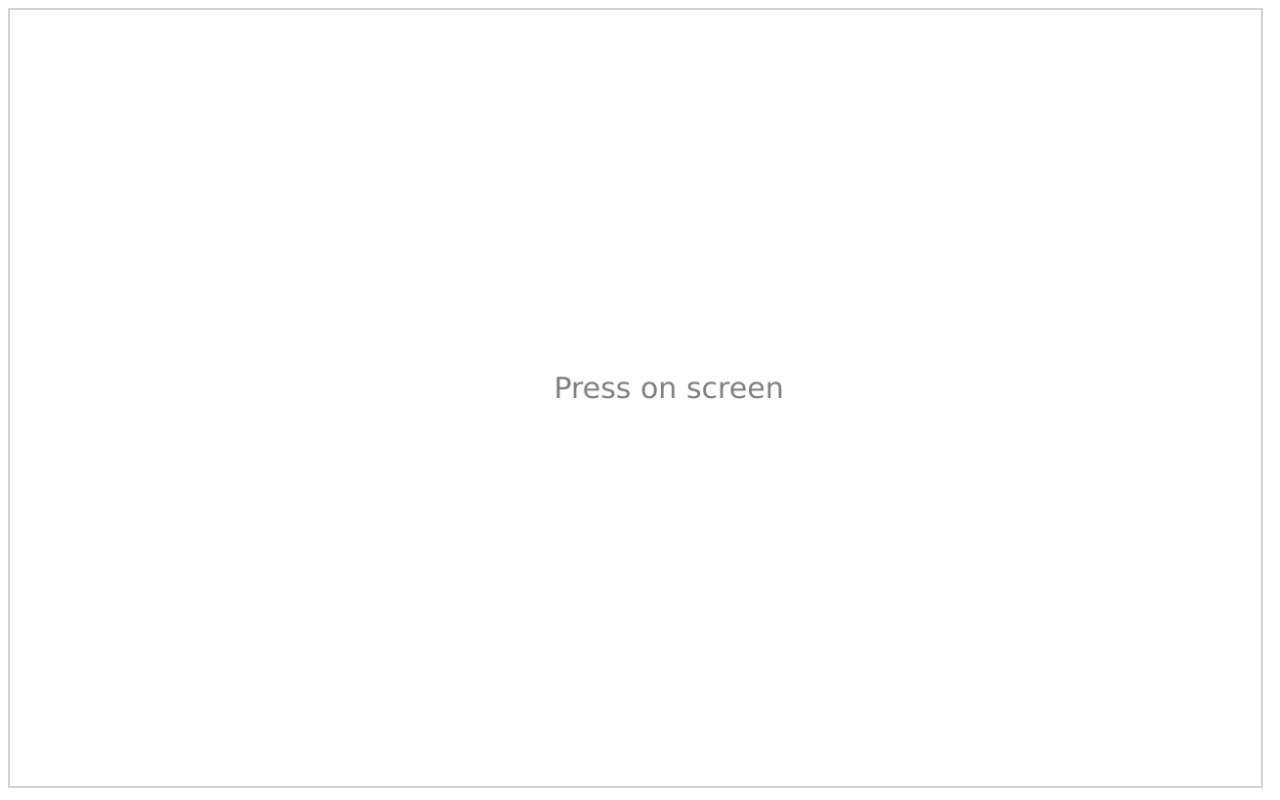
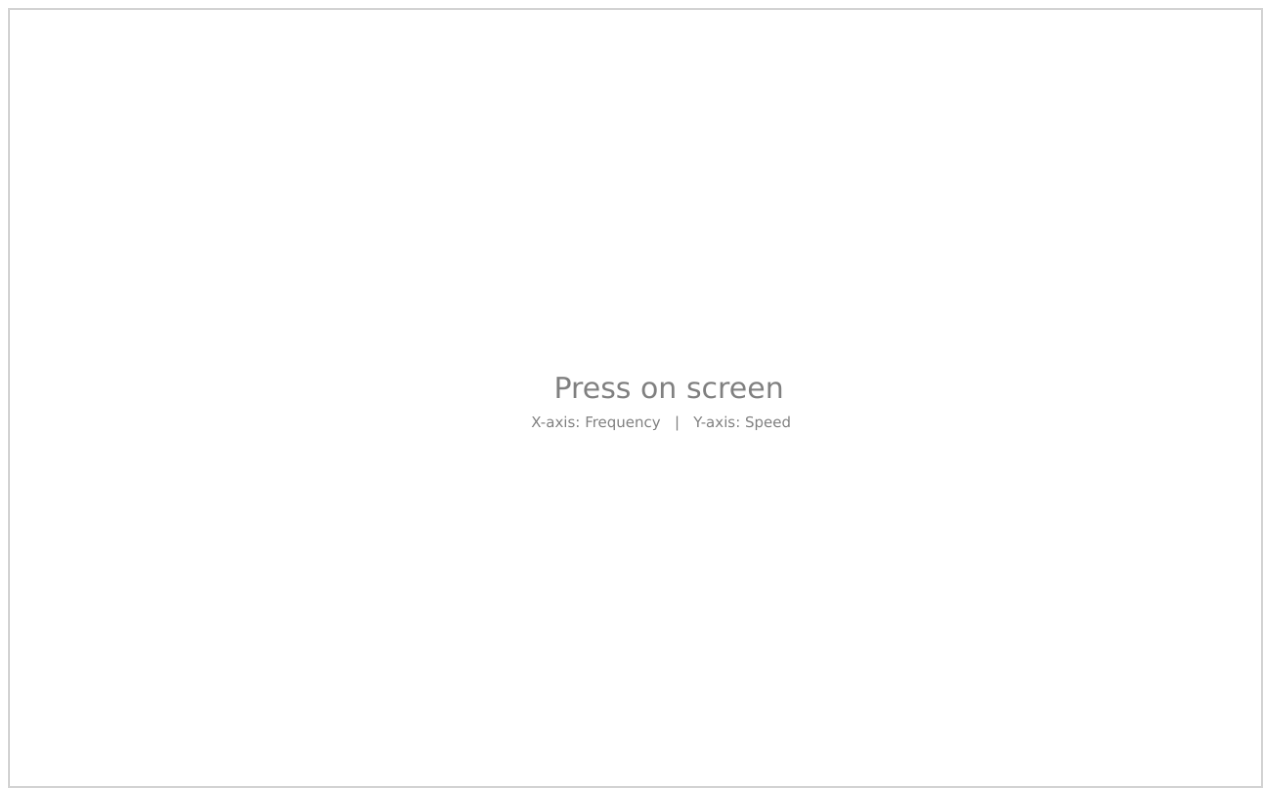
Before and after one commit to DiogoSantosPata/SynthDrop, a plain HTML site: page index.html in a window 1280 px wide. Drawn offline with Linux system fonts and the light colour scheme.

Commit message:
Update index.html

```diff
--- a/index.html
+++ b/index.html
@@ -30,9 +30,11 @@
         canvas.height = window.innerHeight;
 
         ctx_canvas = canvas.getContext("2d");
+        ctx_canvas.fillStyle = 'grey';
         ctx_canvas.font = "30px Verdana ";
-        ctx_canvas.fillStyle = 'grey';
         ctx_canvas.fillText("Press on screen",canvas.width/2.3,canvas.height/2);
+        ctx_canvas.font = "15px Verdana";
+        ctx_canvas.fillText("X-axis: Frequency   |   Y-axis: Speed ",canvas.width/2.4,canvas.height/2+30);
     }
 
 
```
